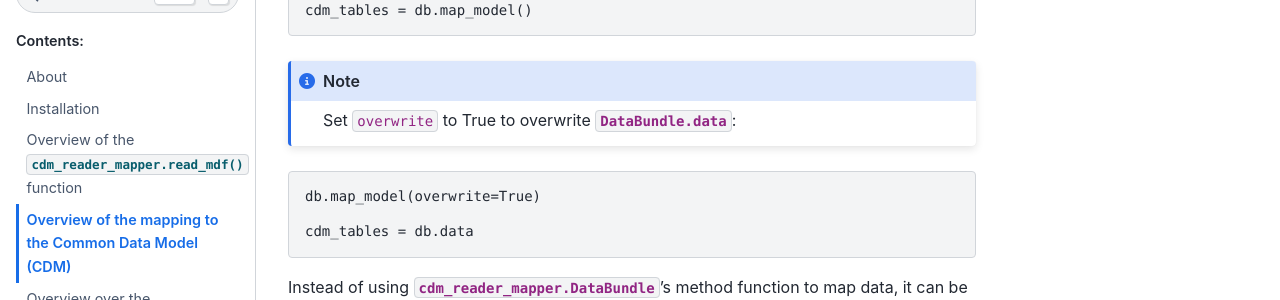
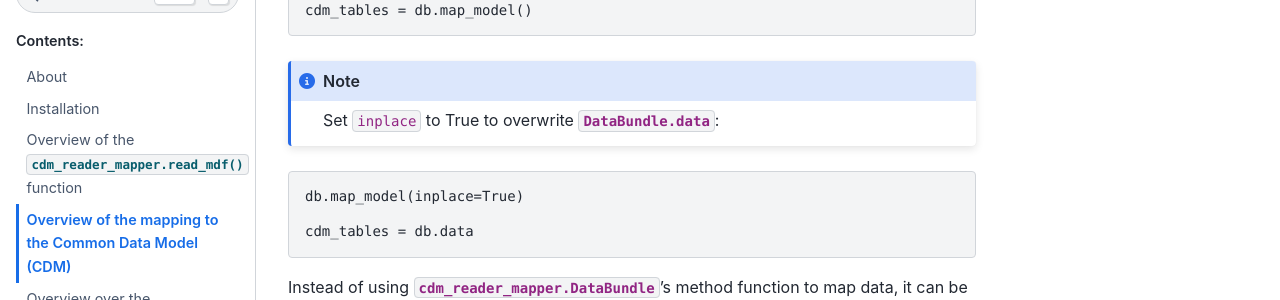
Before and after one commit to glamod/cdm_reader_mapper, a Sphinx documentation site: the page built from docs/tool-overview-mapper.rst, in a window 1280 px wide and 900 px high, scrolled down 790 px. Shown: the part 147-447 px from the top of the window. Built offline with Sphinx 7.4.7 and the Sphinx Book theme 1.1.4, drawn with Linux system fonts in a browser that asks for light colours.

Commit message:
update documentation

```diff
--- a/docs/tool-overview-databundle.rst
+++ b/docs/tool-overview-databundle.rst
@@ -75,11 +75,11 @@ Now the meteorological data can be maqpped to the Common Data Model (CDM_) using
 
     cdm_tables = db.map_model()
 
-.. note:: Set ``overwrite`` to True to overwrite :py:attr:`DataBundle.data`:
+.. note:: Set ``inplace`` to True to overwrite :py:attr:`DataBundle.data`:
 
 .. code-block:: console
 
-   db.map_model(overwrite=True)
+   db.map_model(inplace=True)
 
    cdm_tables = db.data
 
--- a/docs/tool-overview-mapper.rst
+++ b/docs/tool-overview-mapper.rst
@@ -25,11 +25,11 @@ Workflow
 
    cdm_tables = db.map_model()
 
-.. note:: Set ``overwrite`` to True to overwrite :py:attr:`DataBundle.data`:
+.. note:: Set ``inplace`` to True to overwrite :py:attr:`DataBundle.data`:
 
 .. code-block:: console
 
-   db.map_model(overwrite=True)
+   db.map_model(inplace=True)
 
    cdm_tables = db.data
 
```
